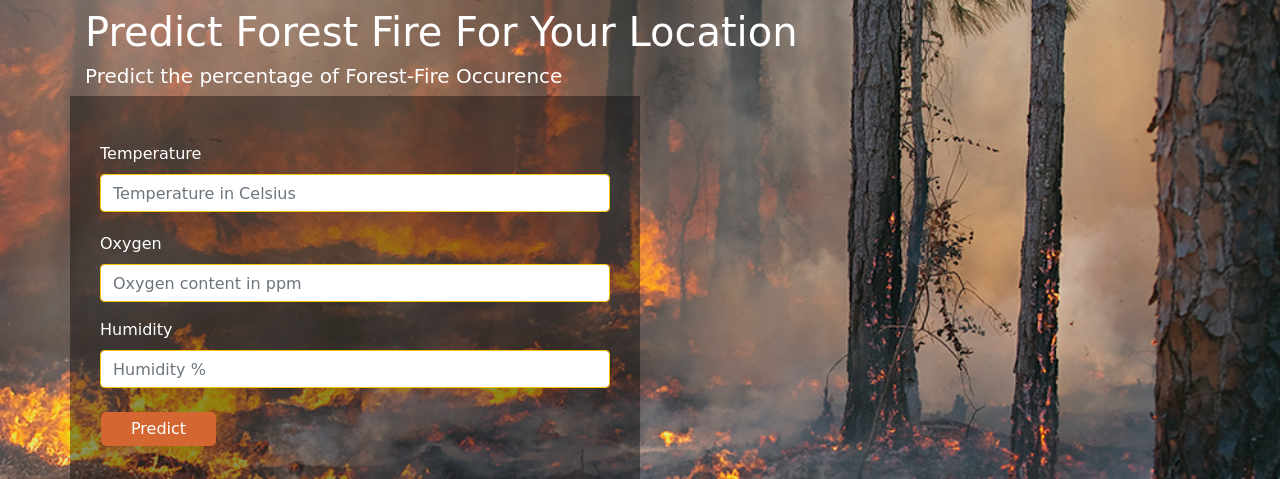
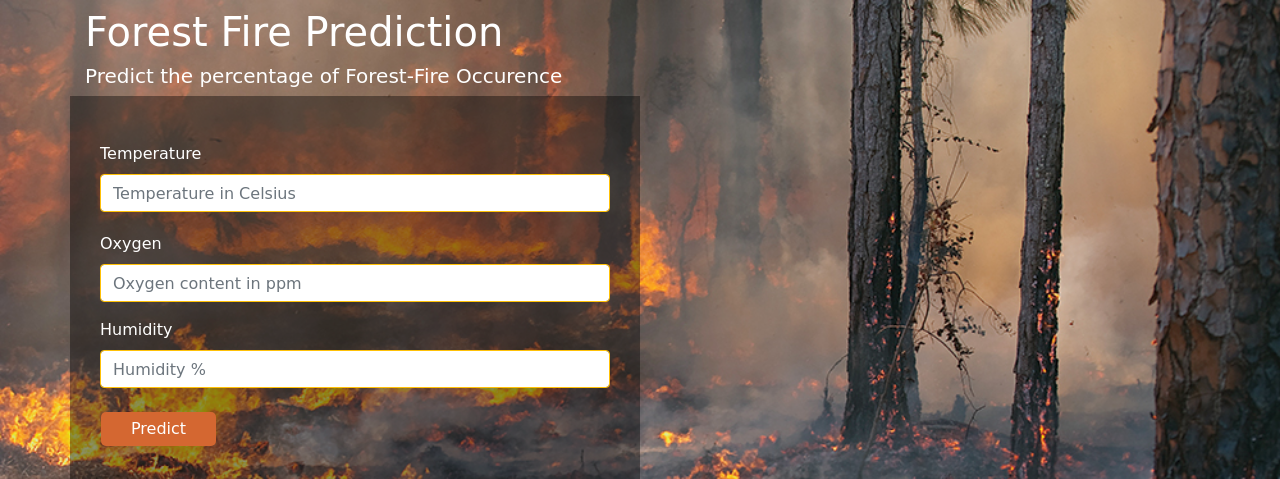
Before and after one commit to nehasingh2006/Forest-Fire-Analysis-and-Prediction, a Flask app: page / in a window 1280 px wide. Shown: the top 479 px of the page. Run offline with Flask 2, Linux system fonts and the light colour scheme; parts of the project's set-up code (start-up, migrations or seed data) failed here and were passed over; some libraries are stand-ins or nearby versions; some web fonts are replaced.

Commit message:
Add files via upload

```diff
--- a/templates/forest_fire.html
+++ b/templates/forest_fire.html
@@ -12,7 +12,7 @@
 
 <body>
 <div class="container justify-content-center mt-2">
-  <h1 class="text-white mt-2">Predict Forest Fire For Your Location</h1>
+  <h1 class="text-white mt-2">Forest Fire Prediction</h1>
   <h5 class="text-white ">Predict the percentage of Forest-Fire Occurence</h5>
   <form action='/predict' method="post">
    <div class="row">
```
